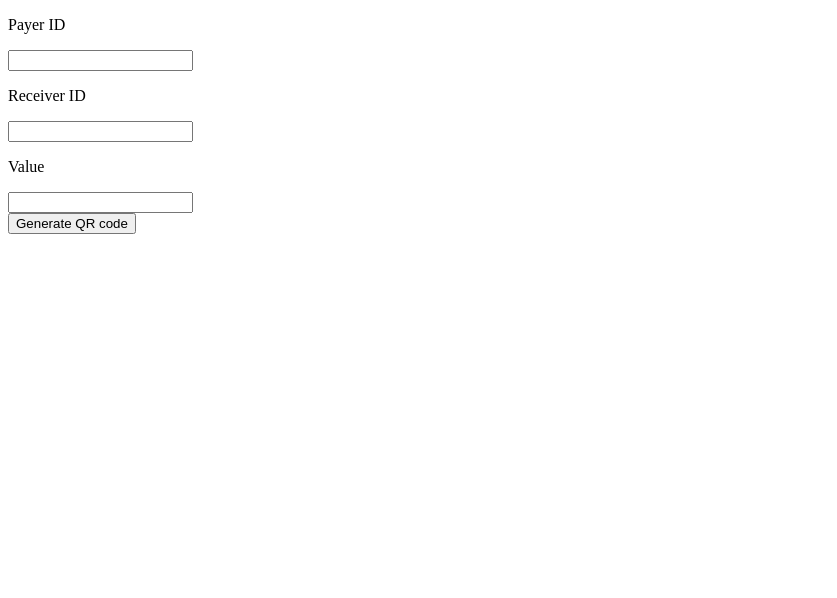
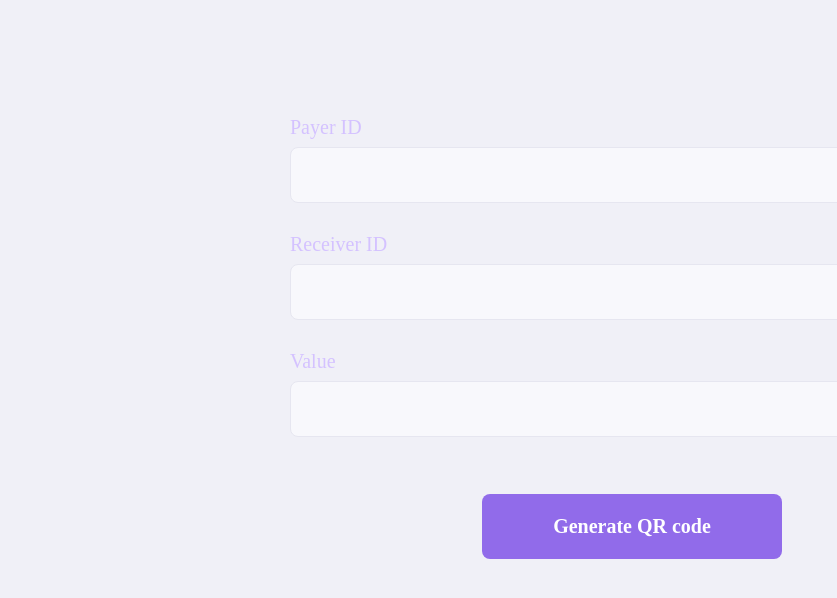
Before and after one commit to pedro-prp/desafioQRCodePIX, a React (Create React App) app in the folder frontend/: page / in a window 1280 px wide. Shown: the top 598 px of the page, without its empty margins (0-837 px from the left). Built offline with nearby package versions, Linux system fonts and the light colour scheme.

Commit message:
Define global style and landing page style

```diff
--- a/frontend/src/App.tsx
+++ b/frontend/src/App.tsx
@@ -1,6 +1,6 @@
 import React from 'react';
 import Routes from './routes'
-import { Route } from 'react-router-dom';
+import './assets/styles/global.css';
 
 function App() {
   return (
--- /dev/null
+++ b/frontend/src/assets/styles/global.css
@@ -0,0 +1,57 @@
+:root {
+    font-size: 60%;
+
+    --color-background: #F0F0F7;
+    --color-primary-lighter: #9871F5;
+    --color-primary-light: #916BEA;
+    --color-primary: #8257E5;
+    --color-primary-dark: #774DD6;
+    --color-primary-darker: #6842C2;
+    --color-secundary: #04D361;
+    --color-secundary-dark: #04BF58;
+    --color-title-in-primary: #FFFFFF;
+    --color-text-in-primary: #D4C2FF;
+    --color-text-title: #32264D;
+    --color-text-complement: #9C98A6;
+    --color-text-base: #6A6180;
+    --color-line-in-white: #E6E6F0;
+    --color-input-background: #F8F8FC;
+    --color-button-text: #FFFFFF;
+    --color-box-base: #FFFFFF;
+    --color-box-footer: #FAFAFC;
+}
+
+* {
+    margin: 0;
+    padding: 0;
+    box-sizing: border-box;
+}
+
+html, body, #root {
+    height: 100vh;
+}
+
+body {
+    background: var(--color-background);
+}
+
+#root {
+    display: flex;
+    align-items: center;
+    justify-content: center;
+}
+
+body,input, button, textarea {
+    font: 500 1.6rem Poppins;
+}
+
+.container {
+    width: 90vw;
+    max-width: 700px;
+}
+
+@media (min-width: 700px) {
+    :root {
+        font-size: 62.5%;
+    }
+}
--- a/frontend/src/pages/Landing/index.tsx
+++ b/frontend/src/pages/Landing/index.tsx
@@ -1,6 +1,7 @@
 import React from 'react';
 import api from '../../services/api';
 import { useHistory } from 'react-router-dom';
+import './styles.css';
 
 const Landing: React.FC = () => {
     const history = useHistory();
@@ -22,22 +23,29 @@ const Landing: React.FC = () => {
     };
 
     return (
-        <div id="page-landing">
-            <div className="Input">
-                <div>
-                    <p>Payer ID</p>
-                    <input type="text" id='payer-id' name='Payer ID' />
-                </div>
-                <div>
-                    <p>Receiver ID</p>
-                    <input type="text" id='receiver-id' name='Receiver ID' />
-                </div>
-                <div>
-                    <p>Value</p>
-                    <input type="text" id='value' name='value' />
-                </div>
-            </div>
-            <button onClick={createQRCode}>Generate QR code</button>
+        <div id="landing" className="container">
+                <form id="payment-form">
+                    <div className="input-block">
+                        <label htmlFor="time">Payer ID</label>
+                        <input type="text" id="payer-id" />
+                    </div>
+
+                    <div className="input-block">
+                        <label htmlFor="week_day">Receiver ID</label>
+                        <input type="text" id="receiver-id" />
+                    </div>
+                    <div className="input-block">
+                        <label htmlFor="week_day">Value</label>
+                        <input type="text" id="value" />
+                    </div>
+                    <div className="button-container">
+                        <a onClick={createQRCode} className="generate-qrcode">
+                            Generate QR code
+                        </a>
+                    </div>
+
+
+                </form>
         </div>
     )
 };
--- /dev/null
+++ b/frontend/src/pages/Landing/styles.css
@@ -0,0 +1,81 @@
+#landing {
+    width: 100vw;
+    height: 100vh;
+}
+
+#payment-form {
+    padding-top: 10rem;
+    margin-top: 3.2rem;
+}
+
+#payment-form label {
+    color: var(--color-text-in-primary);
+}
+
+#payment-form .input-block {
+    position: relative;
+}
+
+#payment-form .input-block + .input-block {
+    margin-top: 3rem;
+}
+
+#payment-form .input-block label {
+    font-size: 2rem;
+}
+
+#payment-form .input-block input {
+   width: 100%;
+   height: 5.6rem;
+   margin-top: 0.8rem;
+   border-radius: 0.8rem;
+   background: var(--color-input-background);
+   border: 1px solid var(--color-line-in-white);
+   outline: 0;
+   padding: 0 1.6rem;
+   font: 1.6rem Archivo;
+}
+
+#payment-form .input-block:focus-within::after {
+    width: calc(100% - 3.2rem);
+    height: 2px;
+    content: '';
+    background: var(--color-primary-light);
+    position: absolute;
+    left: 1.6rem;
+    right: 1.6rem;
+    bottom: 0;
+}
+
+.button-container {
+    display: flex;
+    justify-content: center;
+    align-items: center;
+    margin: 3.2rem 0;
+    padding-top: 2.5rem;
+}
+
+.button-container a {
+    width: 30rem;
+    height: 6.5rem;
+    border-radius: 0.8rem;
+    margin-right: 1.6rem;
+    font: 700 2.0rem Archivo;
+
+    display: flex;
+    align-items: center;
+    justify-content: center;
+
+    text-decoration: none;
+    color: var(--color-button-text);
+
+    transition: background-color 0.2s;
+}
+
+.button-container a.generate-qrcode{
+    background: var(--color-primary-light);
+}
+
+.button-container a.generate-qrcode:hover {
+    background: var(--color-primary-lighter);
+}
```
